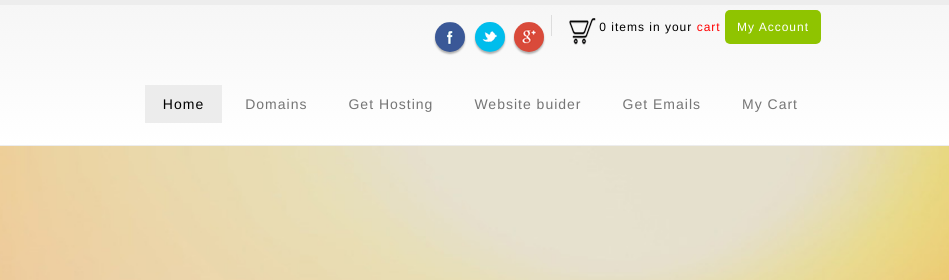
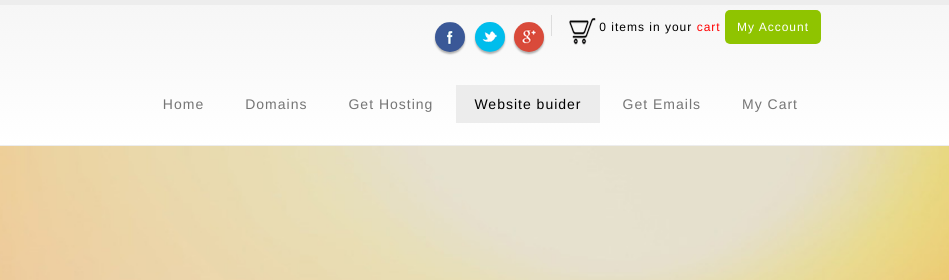
Before and after one commit to naveen052/rodbynaveen, a plain HTML site: page website-builder.html in a window 1280 px wide. Shown: the top 280 px of the page, 331-1280 px from the left. Drawn offline with Linux system fonts and the light colour scheme.

Commit message:
Update website-builder.html

```diff
--- a/website-builder.html
+++ b/website-builder.html
@@ -35,7 +35,7 @@
 					<img src="assets/images/logo.png" alt="Rockstar Of Design"></a>
 				<nav class="nav-bar right">
 					<ul id="nav">
-						<li><a href="index.html" class="current selected">Home</a></li>
+						<li><a href="index.html">Home</a></li>
 						<li><a href="#">Domains</a>
 							<ul>
 								<li><a href="domain-search.html">Search Domains</a></li>
@@ -57,7 +57,7 @@
 
 							</ul>
 						</li>
-						<li><a href="website-builder.html">Website buider</a></li>
+						<li><a href="website-builder.html" class="current selected">Website buider</a></li>
 						<li><a href="email-services.html">Get Emails</a></li>
 						<li><a href="shopping-cart.html">My Cart</a></li>
 					</ul>
```
